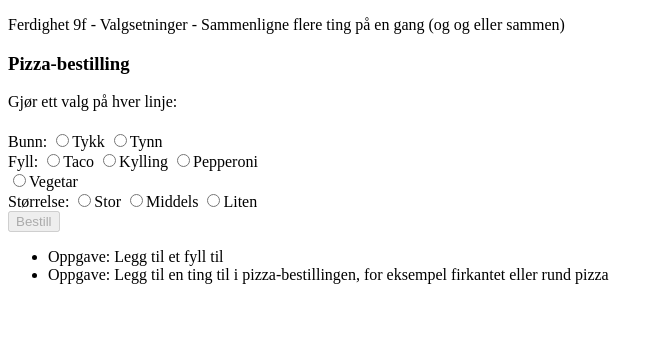
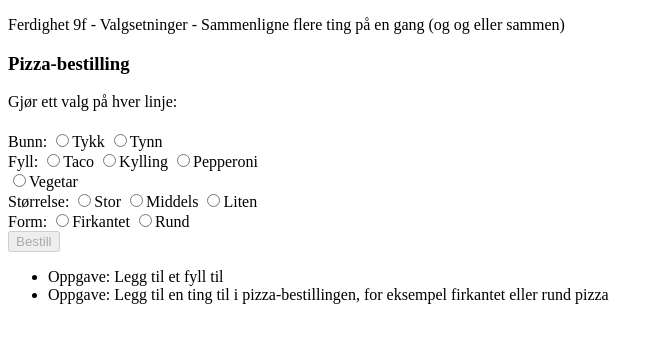
Before and after one commit to maanefisk/09f_Valgsetninger-SammenligneFlereTingPaEnGang-OgOgEller-, a plain HTML site: page index.html in a window 1280 px wide. Shown: the whole page, without its empty margins (0-664 px from the left). Drawn offline with Linux system fonts and the light colour scheme.

Commit message:
Squared or round option added

```diff
--- a/index.html
+++ b/index.html
@@ -22,6 +22,9 @@
     <input id="middels" type="radio" name="str" onchange="info()" />Middels
     <input id="liten" type="radio" name="str" onchange="info()" />Liten<br />
 
+    Form: <input id="firkantet" type="radio" name="form" onchange="info()" />Firkantet
+    <input id="rund" type="radio" name="form" onchange="info()" />Rund<br/>
+
     <button id="bestill" disabled="" onclick="alert('Bestilt!');">Bestill</button>
     <ul>
         <li>Oppgave: Legg til et fyll til</li>
@@ -39,11 +42,14 @@
         var strStor = document.getElementById('stor');
         var strMiddels = document.getElementById('middels');
         var strLiten = document.getElementById('liten');
+        var formFirkantet = document.getElementById('firkantet');
+        var formRund = document.getElementById('rund');
 
         function info() {
             if ((bunnTykk.checked || bunnTynn.checked) &&
                 (fyllTaco.checked || fyllKylling.checked || fyllPepperoni.checked || fyllVegetar.checked) &&
-                (strStor.checked || strMiddels.checked || strLiten.checked)) {
+                (strStor.checked || strMiddels.checked || strLiten.checked) &&
+                (formFirkantet.checked || formRund.checked)) {
                 infoDiv.innerHTML = 'Du har fylt ut alt og er klar til å bestille!';
                 btnBestill.disabled = false;
             } else {
@@ -61,6 +67,9 @@
                 if (!strStor.checked && !strMiddels.checked && !strLiten.checked) {
                     infoDiv.innerHTML += '<li>størrelse</li>';
                 }
+                if (!formFirkantet.checked && !formRund.checked) {
+                    infoDiv.innerHTML += '<li>form</li>';
+                }
             }
         }
     </script>
```
